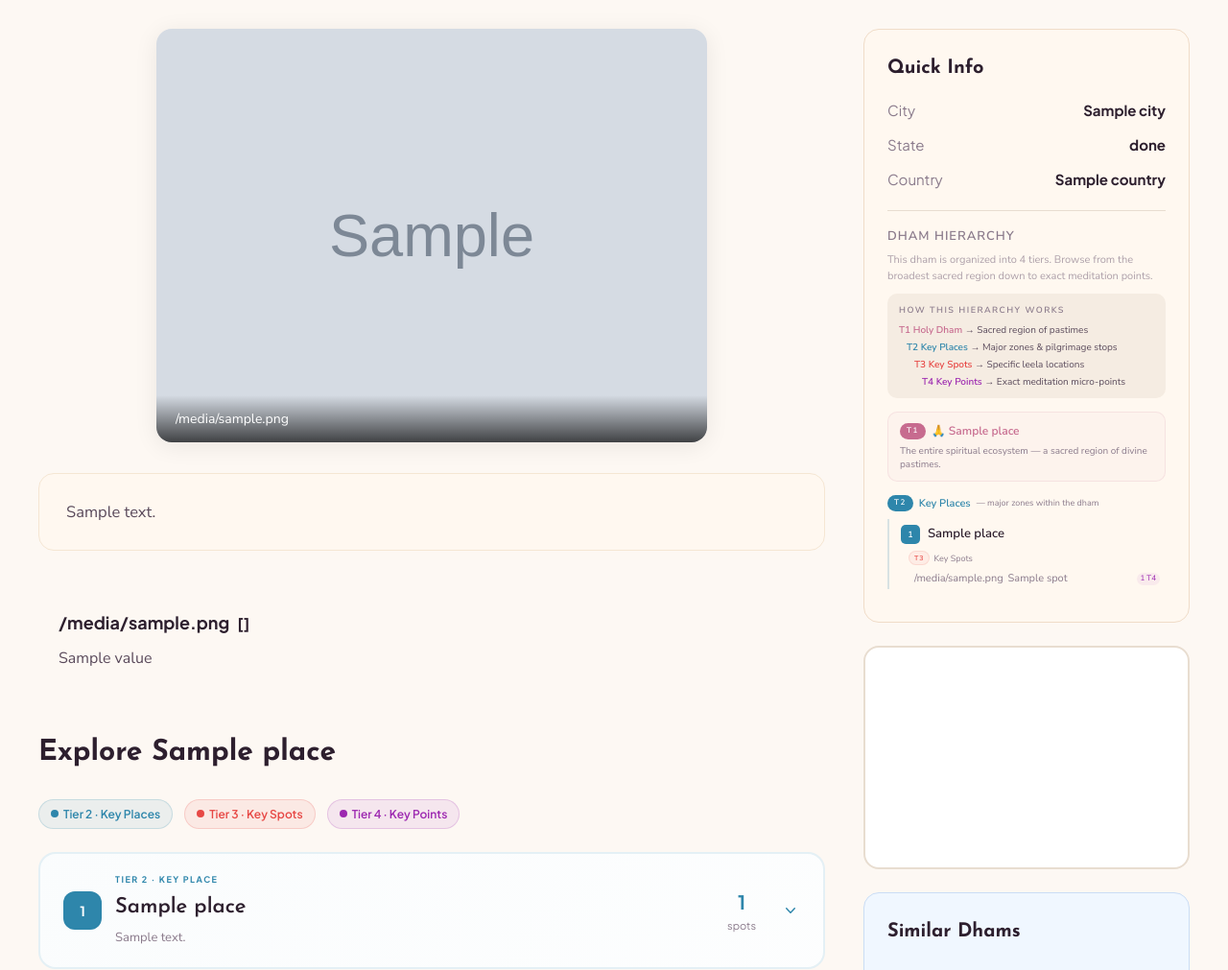
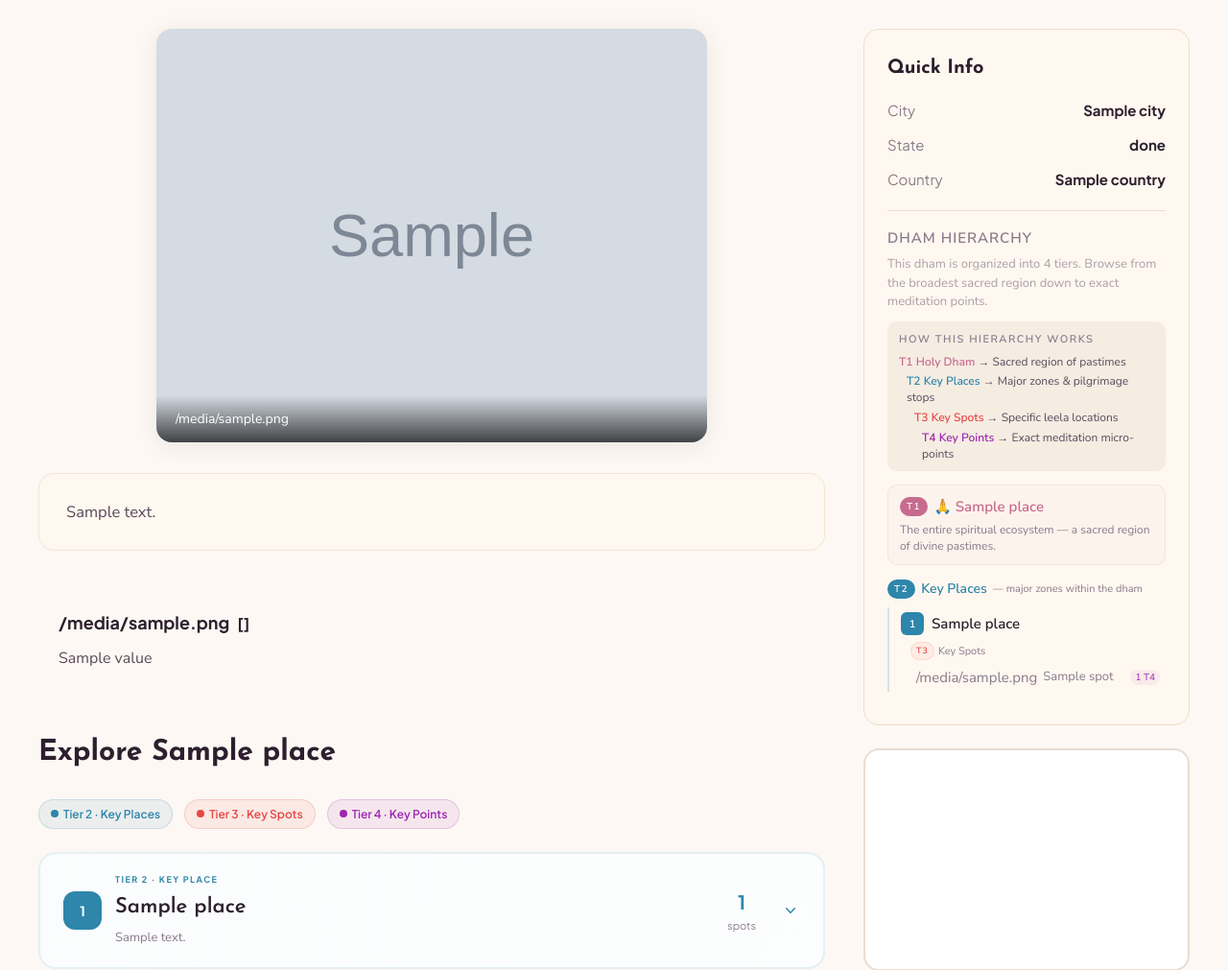
Before and after one commit to sajeev1478/holy-places-cms, a Python web app: template templates/frontend/place.html in a window 1280 px wide. Shown: the part 480-1491 px from the top of the page at 96% size. Run offline with Jinja, Linux system fonts and the light colour scheme; the template is opened without the code that fills it: most values are stand-ins (such as "Sample title", 1, 10 or a date in 2020); grey boxes marked "Sample" are stand-in pictures; some libraries are stand-ins or nearby versions.

Commit message:
icon size

```diff
--- a/templates/frontend/place.html
+++ b/templates/frontend/place.html
@@ -172,13 +172,13 @@
 <!-- Hierarchy Navigation with Tier Definitions -->
 {% if hierarchy %}
 <div style="margin-top:20px;padding-top:16px;border-top:1px solid var(--border)">
-<h4 style="font-size:13px;margin-bottom:6px;color:var(--text-light);font-weight:700;letter-spacing:1px;text-transform:uppercase">Dham Hierarchy</h4>
-<p style="font-size:11px;color:var(--text-light);line-height:1.5;margin-bottom:10px;opacity:.7">This dham is organized into 4 tiers. Browse from the broadest sacred region down to exact meditation points.</p>
+<h4 style="font-size:15px;margin-bottom:6px;color:var(--text-light);font-weight:700;letter-spacing:1px;text-transform:uppercase">Dham Hierarchy</h4>
+<p style="font-size:13px;color:var(--text-light);line-height:1.5;margin-bottom:10px;opacity:.7">This dham is organized into 4 tiers. Browse from the broadest sacred region down to exact meditation points.</p>
 
 <!-- How hierarchy works - right below subtitle -->
 <div style="margin-bottom:14px;padding:10px 12px;background:var(--cream-dark);border-radius:10px">
-<div style="font-size:9px;font-weight:700;letter-spacing:1.5px;text-transform:uppercase;color:var(--text-light);margin-bottom:6px">How this hierarchy works</div>
-<div style="display:flex;flex-direction:column;gap:4px;font-size:10px;color:var(--text-mid);line-height:1.4">
+<div style="font-size:11px;font-weight:700;letter-spacing:1.5px;text-transform:uppercase;color:var(--text-light);margin-bottom:6px">How this hierarchy works</div>
+<div style="display:flex;flex-direction:column;gap:4px;font-size:12px;color:var(--text-mid);line-height:1.4">
 <div><span style="color:#C76B8F;font-weight:700">T1 Holy Dham</span> → Sacred region of pastimes</div>
 <div style="padding-left:8px"><span style="color:#2E86AB;font-weight:700">T2 Key Places</span> → Major zones & pilgrimage stops</div>
 <div style="padding-left:16px"><span style="color:#E74845;font-weight:700">T3 Key Spots</span> → Specific leela locations</div>
@@ -189,34 +189,34 @@
 <!-- Tier 1 indicator -->
 <div style="background:#C76B8F08;border:1px solid #C76B8F20;border-radius:10px;padding:10px 12px;margin-bottom:14px">
 <div style="display:flex;align-items:center;gap:6px;margin-bottom:4px">
-<span style="font-size:8px;font-weight:700;letter-spacing:1.5px;text-transform:uppercase;padding:2px 7px;background:#C76B8F;color:white;border-radius:50px">T1</span>
-<span style="font-size:12px;font-weight:700;color:#C76B8F">🙏 {{ place.title }}</span>
+<span style="font-size:10px;font-weight:700;letter-spacing:1.5px;text-transform:uppercase;padding:2px 7px;background:#C76B8F;color:white;border-radius:50px">T1</span>
+<span style="font-size:15px;font-weight:700;color:#C76B8F">🙏 {{ place.title }}</span>
 </div>
-<p style="font-size:10px;color:var(--text-light);margin:0;line-height:1.4">The entire spiritual ecosystem — a sacred region of divine pastimes.</p>
+<p style="font-size:12px;color:var(--text-light);margin:0;line-height:1.4">The entire spiritual ecosystem — a sacred region of divine pastimes.</p>
 </div>
 
 <!-- Tier 2 heading -->
 <div style="display:flex;align-items:center;gap:6px;margin-bottom:8px">
-<span style="font-size:8px;font-weight:700;letter-spacing:1.5px;text-transform:uppercase;padding:2px 7px;background:#2E86AB;color:white;border-radius:50px">T2</span>
-<span style="font-size:11px;font-weight:700;color:#2E86AB">Key Places</span>
-<span style="font-size:9px;color:var(--text-light)">— major zones within the dham</span>
+<span style="font-size:10px;font-weight:700;letter-spacing:1.5px;text-transform:uppercase;padding:2px 7px;background:#2E86AB;color:white;border-radius:50px">T2</span>
+<span style="font-size:14px;font-weight:700;color:#2E86AB">Key Places</span>
+<span style="font-size:11px;color:var(--text-light)">— major zones within the dham</span>
 </div>
 
 {% for h in hierarchy %}
 {% set ci = loop.index0 % kp_colors|length %}
 {% set accent = kp_colors[ci] %}
 <div style="margin-bottom:10px;padding-left:4px;border-left:2px solid {{ accent }}30">
-<a href="{{ url_for('key_place_detail', slug=place.slug, kp_slug=h.place.slug) }}" style="display:flex;gap:8px;align-items:center;text-decoration:none;color:inherit;padding:5px 8px;font-weight:600;font-size:13px;border-radius:8px;transition:all .2s" onmouseover="this.style.background='{{ accent }}08';this.style.color='{{ accent }}'" onmouseout="this.style.background='none';this.style.color='inherit'">
-<span style="width:20px;height:20px;background:{{ accent }};color:white;border-radius:5px;display:flex;align-items:center;justify-content:center;font-size:9px;font-weight:700;flex-shrink:0">{{ loop.index }}</span>{{ h.place.title }}</a>
+<a href="{{ url_for('key_place_detail', slug=place.slug, kp_slug=h.place.slug) }}" style="display:flex;gap:8px;align-items:center;text-decoration:none;color:inherit;padding:5px 8px;font-weight:600;font-size:15px;border-radius:8px;transition:all .2s" onmouseover="this.style.background='{{ accent }}08';this.style.color='{{ accent }}'" onmouseout="this.style.background='none';this.style.color='inherit'">
+<span style="width:24px;height:24px;background:{{ accent }};color:white;border-radius:6px;display:flex;align-items:center;justify-content:center;font-size:11px;font-weight:700;flex-shrink:0">{{ loop.index }}</span>{{ h.place.title }}</a>
 {% if h.key_spots %}
-<div style="padding-left:16px;margin-top:2px">
+<div style="padding-left:18px;margin-top:2px">
 <div style="display:flex;align-items:center;gap:4px;margin-bottom:3px">
-<span style="font-size:7px;font-weight:700;letter-spacing:1px;text-transform:uppercase;padding:1px 5px;background:#E7484510;color:#E74845;border-radius:50px;border:1px solid #E7484520">T3</span>
-<span style="font-size:9px;color:var(--text-light)">Key Spots</span>
+<span style="font-size:9px;font-weight:700;letter-spacing:1px;text-transform:uppercase;padding:1px 5px;background:#E7484510;color:#E74845;border-radius:50px;border:1px solid #E7484520">T3</span>
+<span style="font-size:11px;color:var(--text-light)">Key Spots</span>
 </div>
 {% for ksd in h.key_spots %}
-<a href="{{ url_for('key_spot_detail', slug=place.slug, kp_slug=h.place.slug, ks_slug=ksd.spot.slug) }}" style="display:flex;gap:5px;align-items:center;text-decoration:none;color:var(--text-light);padding:2px 6px;font-size:11px;transition:all .2s;border-radius:6px" onmouseover="this.style.color='{{ ksd.spot.cat_color or accent }}';this.style.background='{{ ksd.spot.cat_color or accent }}08'" onmouseout="this.style.color='var(--text-light)';this.style.background='none'">
-<span style="font-size:11px">{{ ksd.spot.cat_icon or '📍' }}</span>{{ ksd.spot.title }}{% if ksd.sub_spots %}<span style="font-size:8px;padding:0 4px;background:#9C27B010;color:#9C27B0;border-radius:50px;margin-left:auto">{{ ksd.sub_spots|length }} T4</span>{% endif %}</a>
+<a href="{{ url_for('key_spot_detail', slug=place.slug, kp_slug=h.place.slug, ks_slug=ksd.spot.slug) }}" style="display:flex;gap:6px;align-items:center;text-decoration:none;color:var(--text-light);padding:3px 6px;font-size:13px;transition:all .2s;border-radius:6px" onmouseover="this.style.color='{{ ksd.spot.cat_color or accent }}';this.style.background='{{ ksd.spot.cat_color or accent }}08'" onmouseout="this.style.color='var(--text-light)';this.style.background='none'">
+<span style="font-size:15px">{{ ksd.spot.cat_icon or '📍' }}</span>{{ ksd.spot.title }}{% if ksd.sub_spots %}<span style="font-size:10px;padding:0 5px;background:#9C27B010;color:#9C27B0;border-radius:50px;margin-left:auto">{{ ksd.sub_spots|length }} T4</span>{% endif %}</a>
 {% endfor %}
 </div>{% endif %}
 </div>{% endfor %}
```
